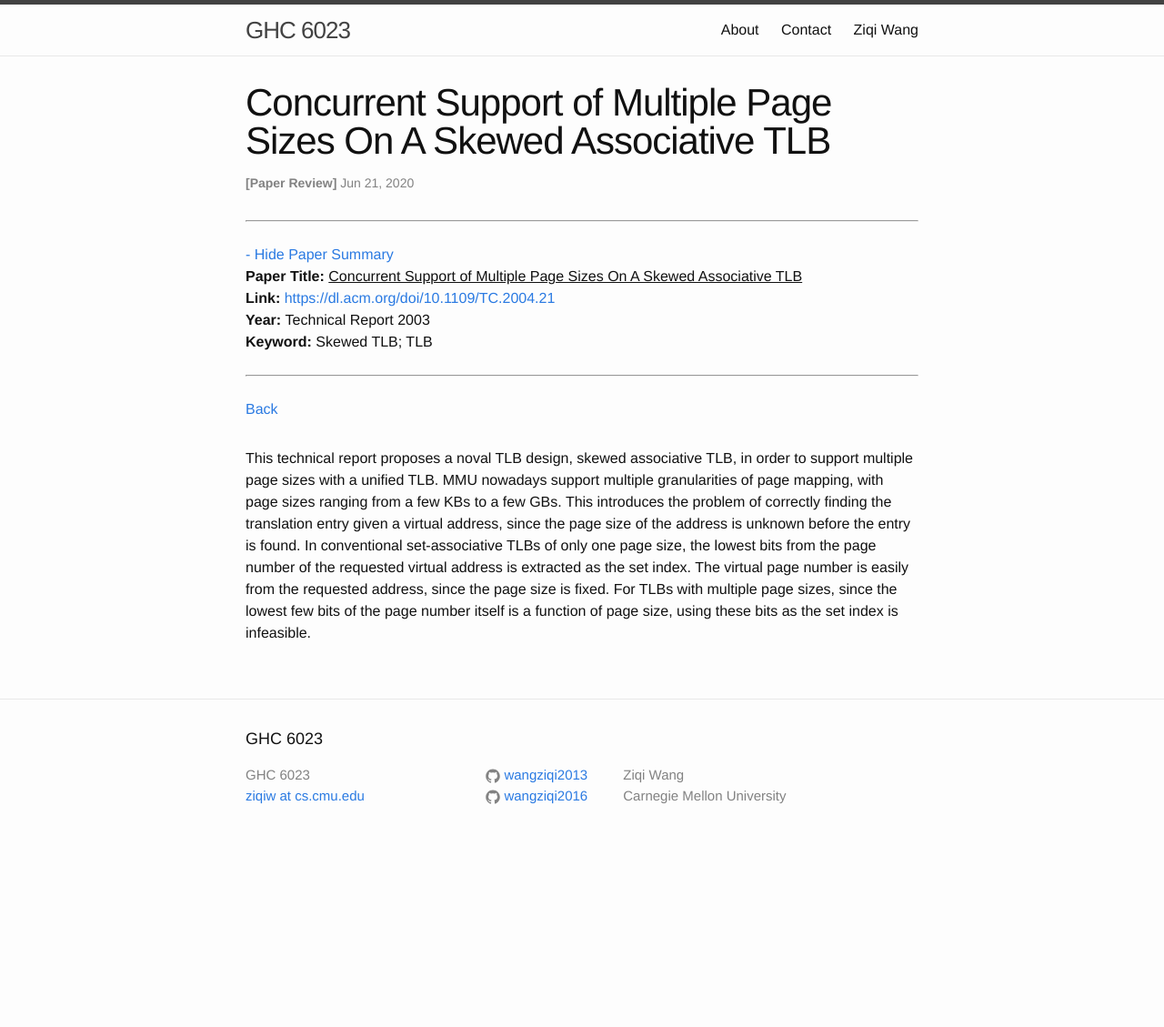
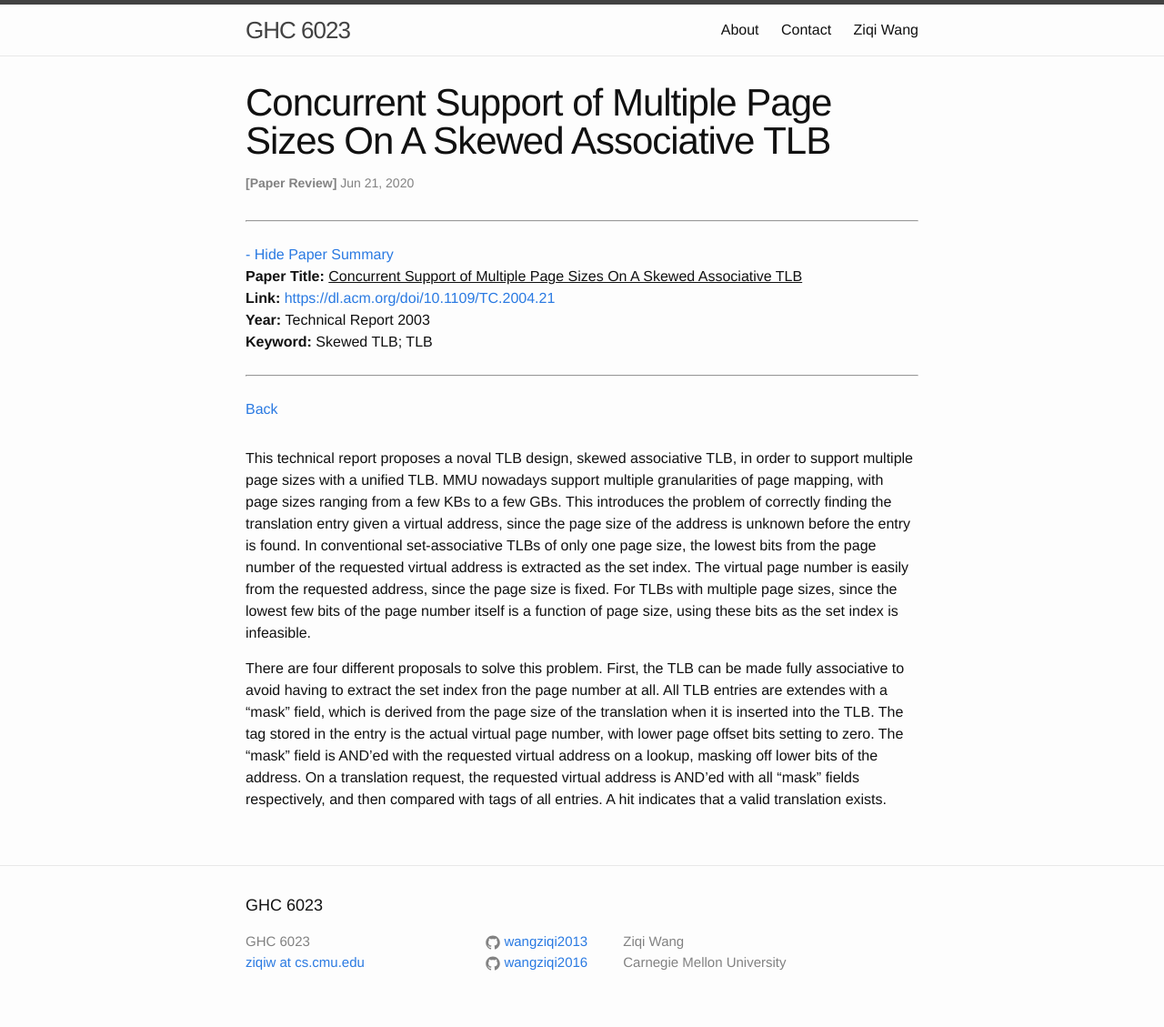
Before and after one commit to wangziqi2013/wangziqi2013.github.io, a Jekyll site: the page built from _posts/2020-06-21-skewed-tlb.markdown, in a window 1280 px wide. Shown: the whole page at 91% size. Built offline with Jekyll 4.4.1, drawn with Linux system fonts in a browser that asks for light colours; before the commit the page ends 946 px from its top, so only the background shows below that.

Commit message:
Adding fully associative TLB

```diff
--- a/_posts/2020-06-21-skewed-tlb.markdown
+++ b/_posts/2020-06-21-skewed-tlb.markdown
@@ -21,3 +21,11 @@ size, the lowest bits from the page number of the requested virtual address is e
 The virtual page number is easily from the requested address, since the page size is fixed. For TLBs with multiple
 page sizes, since the lowest few bits of the page number itself is a function of page size, using these bits as the
 set index is infeasible.
+
+There are four different proposals to solve this problem. First, the TLB can be made fully associative to avoid having
+to extract the set index fron the page number at all. All TLB entries are extendes with a "mask" field, which is derived
+from the page size of the translation when it is inserted into the TLB. The tag stored in the entry is the actual virtual
+page number, with lower page offset bits setting to zero. The "mask" field is AND'ed with the requested
+virtual address on a lookup, masking off lower bits of the address. On a translation request, the requested virtual address
+is AND'ed with all "mask" fields respectively, and then compared with tags of all entries. A hit indicates that a valid
+translation exists.
```
